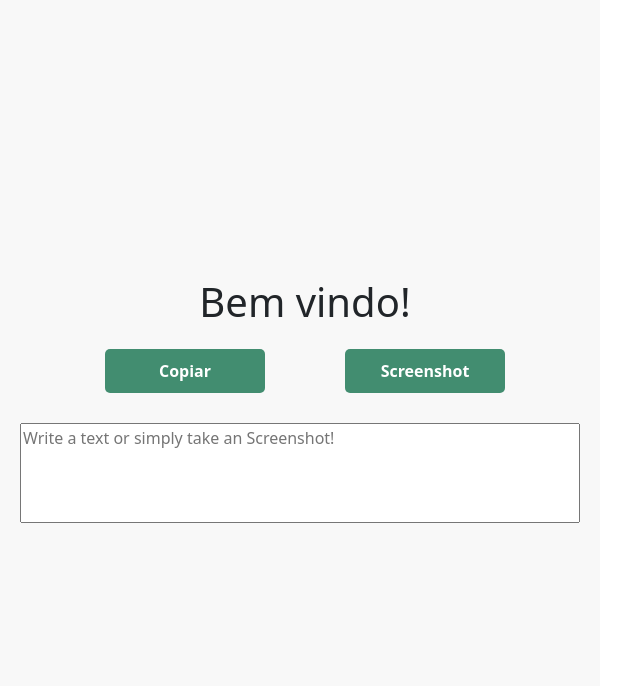
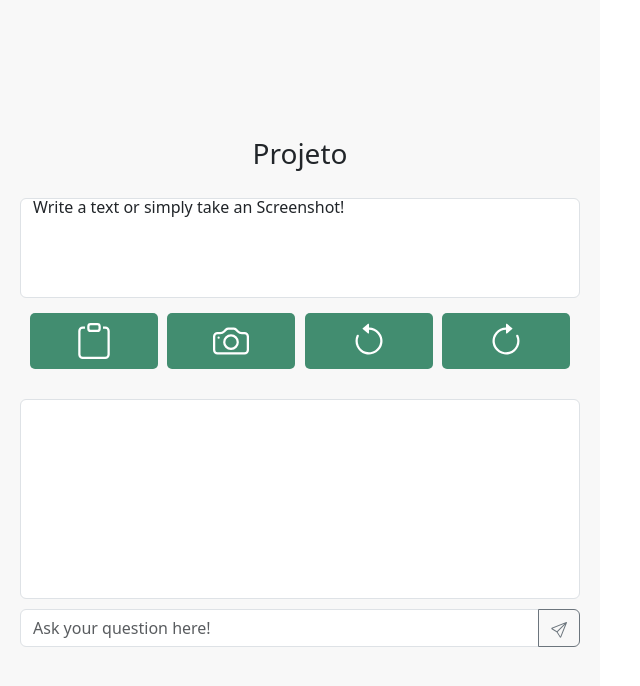
Before and after one commit to hashaski/turing-boys-extension, a browser extension: page pages/index.html in a window 1280 px wide. Shown: the whole page, without its empty margins (0-640 px from the left). Drawn offline with nearby package versions, Linux system fonts and the light colour scheme.

Commit message:
Terminando protótipo do layout

```diff
--- /dev/null
+++ b/pages/SiteAssets/scripts/script.js
@@ -0,0 +1,28 @@
+// const screenshotButton = document.getElementById('screenshot-button');
+
+// screenshotButton.addEventListener('click', () => {
+//   html2canvas(document.body).then(canvas => {
+//     const imgData = canvas.toDataURL('image/png');
+//     const img = new Image();
+//     img.src = imgData;
+//     document.body.appendChild(img);
+//   });
+// });
+
+
+const teste=()=>{
+  const teste = document.getElementById('teste');
+
+  teste.addEventListener('click',()=>{
+  console.log("aaaaaaaaa")
+  })
+
+}
+
+
+const init = () => {
+  teste()
+}
+
+
+window.addEventListener('load',()=>{init()})
--- a/pages/index.html
+++ b/pages/index.html
@@ -16,9 +16,8 @@
     <script src="https://cdn.jsdelivr.net/npm/bootstrap@5.3.0/dist/js/bootstrap.bundle.min.js"
         integrity="sha384-geWF76RCwLtnZ8qwWowPQNguL3RmwHVBC9FhGdlKrxdiJJigb/j/68SIy3Te4Bkz"
         crossorigin="anonymous"></script>
-    <script src="script.js"
-        integrity="sha384-0AJY8UERsBUKdWcyF3o2kisLKeIo6G4Tbd8Y6fbyw6qYmn4WBuqcvxokp8m2UzSD"></script>
-    <script src="jquery-3.6.4.min.js"
+    <script src="SiteAssets\scripts\script.js" type="application/javascript" integrity=""></script>
+    <script src="jquery-3.6.4.min.js" type="text/js"
         integrity="sha384-0AJY8UERsBUKdWcyF3o2kisLKeIo6G4Tbd8Y6fbyw6qYmn4WBuqcvxokp8m2UzSD"></script>
 
     <title>Read & Comprehend</title>
@@ -27,13 +26,59 @@
 <body style="height: 600px; width: 600px;">
     <form>
         <div class="principal">
-            <h1>Bem vindo!</h1>
+            <h3>Projeto</h3>
+            <div class="form-floating" style="width: 100%;">
+                <textarea class="form-control textbox" placeholder="Write a text or simply take an Screenshot!"
+                    id="floatingTextarea2" style="height: 100px;"></textarea>
+                <label for="floatingTextarea2">Write a text or simply take an Screenshot!</label>
+            </div>
             <div class="buttons-container">
-                <button type="button" class="btn btn-primary button">Copiar</button>
-                <button type="button" class="btn btn-primary button">Screenshot</button>
+                <button type="button" id="teste" class="btn btn-primary button"><svg xmlns="http://www.w3.org/2000/svg"
+                        width="36" height="36" fill="currentColor" class="bi bi-clipboard" viewBox="0 0 16 16">
+                        <path
+                            d="M4 1.5H3a2 2 0 0 0-2 2V14a2 2 0 0 0 2 2h10a2 2 0 0 0 2-2V3.5a2 2 0 0 0-2-2h-1v1h1a1 1 0 0 1 1 1V14a1 1 0 0 1-1 1H3a1 1 0 0 1-1-1V3.5a1 1 0 0 1 1-1h1v-1z" />
+                        <path
+                            d="M9.5 1a.5.5 0 0 1 .5.5v1a.5.5 0 0 1-.5.5h-3a.5.5 0 0 1-.5-.5v-1a.5.5 0 0 1 .5-.5h3zm-3-1A1.5 1.5 0 0 0 5 1.5v1A1.5 1.5 0 0 0 6.5 4h3A1.5 1.5 0 0 0 11 2.5v-1A1.5 1.5 0 0 0 9.5 0h-3z" />
+                    </svg></button>
+                <button type="button" class="btn btn-primary button"><svg xmlns="http://www.w3.org/2000/svg" width="36"
+                        height="36" fill="currentColor" class="bi bi-camera" viewBox="0 0 16 16">
+                        <path
+                            d="M15 12a1 1 0 0 1-1 1H2a1 1 0 0 1-1-1V6a1 1 0 0 1 1-1h1.172a3 3 0 0 0 2.12-.879l.83-.828A1 1 0 0 1 6.827 3h2.344a1 1 0 0 1 .707.293l.828.828A3 3 0 0 0 12.828 5H14a1 1 0 0 1 1 1v6zM2 4a2 2 0 0 0-2 2v6a2 2 0 0 0 2 2h12a2 2 0 0 0 2-2V6a2 2 0 0 0-2-2h-1.172a2 2 0 0 1-1.414-.586l-.828-.828A2 2 0 0 0 9.172 2H6.828a2 2 0 0 0-1.414.586l-.828.828A2 2 0 0 1 3.172 4H2z" />
+                        <path
+                            d="M8 11a2.5 2.5 0 1 1 0-5 2.5 2.5 0 0 1 0 5zm0 1a3.5 3.5 0 1 0 0-7 3.5 3.5 0 0 0 0 7zM3 6.5a.5.5 0 1 1-1 0 .5.5 0 0 1 1 0z" />
+                    </svg></button>
+                <button type="button" class="btn btn-primary button"><svg xmlns="http://www.w3.org/2000/svg" width="36"
+                        height="36" fill="currentColor" class="bi bi-arrow-counterclockwise" viewBox="0 0 16 16">
+                        <path fill-rule="evenodd" d="M8 3a5 5 0 1 1-4.546 2.914.5.5 0 0 0-.908-.417A6 6 0 1 0 8 2v1z" />
+                        <path
+                            d="M8 4.466V.534a.25.25 0 0 0-.41-.192L5.23 2.308a.25.25 0 0 0 0 .384l2.36 1.966A.25.25 0 0 0 8 4.466z" />
+                    </svg></button>
+                <button type="button" class="btn btn-primary button"><svg xmlns="http://www.w3.org/2000/svg" width="36"
+                        height="36" fill="currentColor" class="bi bi-arrow-clockwise" viewBox="0 0 16 16">
+                        <path fill-rule="evenodd" d="M8 3a5 5 0 1 0 4.546 2.914.5.5 0 0 1 .908-.417A6 6 0 1 1 8 2v1z" />
+                        <path
+                            d="M8 4.466V.534a.25.25 0 0 1 .41-.192l2.36 1.966c.12.1.12.284 0 .384L8.41 4.658A.25.25 0 0 1 8 4.466z" />
+                    </svg></button>
+
+
             </div>
 
-            <textarea class="textbox" placeholder="Write a text or simply take an Screenshot!"></textarea>
+            <div class="form-floating" style="width: 100%; margin-bottom: 10px; height: 200px;">
+                <textarea class="form-control textbox" placeholder="Write a text or simply take an Screenshot!" disabled
+                    id="floatingTextarea2" readonly style="height: 100%;"></textarea>
+                <label for="floatingTextarea2"></label>
+            </div>
+
+            <div class="input-group mb-3" style="margin-top: 20px;">
+                <input type="text" class="form-control" placeholder="Ask your question here!"
+                    aria-label="Recipient's username" aria-describedby="button-addon2">
+                <button class="btn btn-outline-secondary" type="button" id="button-addon2"><svg
+                        xmlns="http://www.w3.org/2000/svg" width="16" height="16" fill="currentColor" class="bi bi-send"
+                        viewBox="0 0 16 16">
+                        <path
+                            d="M15.854.146a.5.5 0 0 1 .11.54l-5.819 14.547a.75.75 0 0 1-1.329.124l-3.178-4.995L.643 7.184a.75.75 0 0 1 .124-1.33L15.314.037a.5.5 0 0 1 .54.11ZM6.636 10.07l2.761 4.338L14.13 2.576 6.636 10.07Zm6.787-8.201L1.591 6.602l4.339 2.76 7.494-7.493Z" />
+                    </svg></button>
+            </div>
 
 
 
--- a/pages/styles/style.css
+++ b/pages/styles/style.css
@@ -17,7 +17,7 @@
     align-items: center;
 
     .button {
-            width: 10rem;
+            width: 8rem;
             padding:10px 5px;
             border: none;
             border-radius: 5px;
@@ -46,8 +46,10 @@
     height: 100px;
     width: 100%;
     /* width: 100%; replace with the width of your text box */
-
     margin-right: 10px; /* adjust as needed */
     resize: none;
+  }
 
+  .textbox:disabled{
+    background-color: white;
   }
```
Also changed, not shown: SiteAssets/scripts/script.js (deleted, +0 -10 lines), manifest.json, pages/SiteAssets/imgs/img.png (renamed from SiteAssets/imgs/img.png), pages/SiteAssets/scripts/api.js (renamed from SiteAssets/scripts/api.js), 1 other file.
